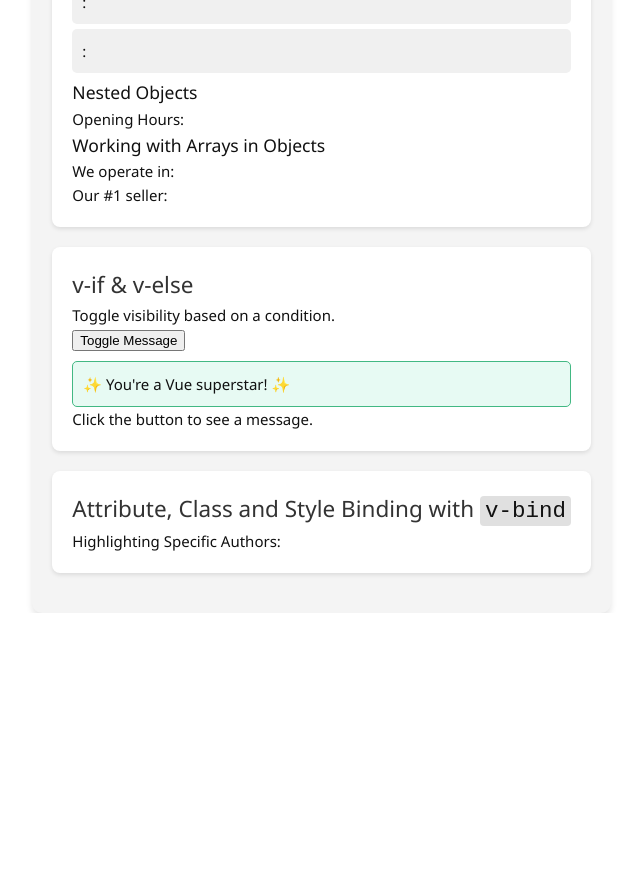
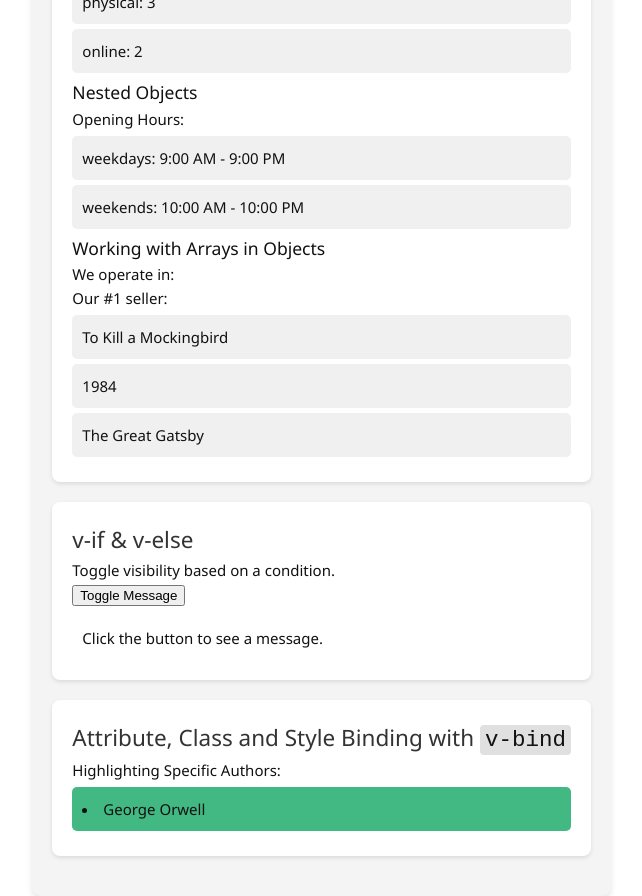
Before and after one commit to Ruixxxxxxx/NoMash-Library, a Vue app: page / in a window 1280 px wide. Shown: the part 1320-2216 px from the top of the page, without its empty margins (29-671 px from the left). Before the commit the page ends 1933 px from the top, so only its background shows below. Built offline with nearby package versions, Linux system fonts and the light colour scheme.

Commit message:
Update JSON.Vue

```diff
--- a/src/components/JSON.vue
+++ b/src/components/JSON.vue
@@ -74,8 +74,8 @@
       <!-- Activity 10: Iterate through the storeTypes array and display the store type and the number of stores that use that type. -->
       <!-- TODO: CODE TO RENDER LIST OF STORE TYPES HERE -->
       <ul>
-        <li v-for="type in bookstores.storeTypes" :key="type.type">
-          {{ type.type }}: {{ type.stores }}
+        <li v-for="(type, number) in bookstores.storeTypes" :key="type">
+          {{ number }}: {{ type }}
         </li>
       </ul>
 
@@ -83,12 +83,22 @@
       <p>Opening Hours:</p>
       <!-- Activity 11: Iterate through the openingHours object and display the day of the week and the opening and closing times. -->
       <!-- TODO: CODE TO RENDER LIST OF OPENING HOURS HERE -->
+      <ul>
+        <li v-for="(hours, day) in bookstores.openingHours" :key="day">
+          {{ day }}: {{ hours.open }} - {{ hours.close }}
+        </li>
+      </ul>
 
       <h3>Working with Arrays in Objects</h3>
       <!-- Activity 12: Get the top sellers from the bookstores object. -->
       <!-- TODO: CODE TO GET TOP SELLERS HERE -->
       <p>We operate in:</p>
       <p>Our #1 seller:</p>
+      <ul>
+        <li v-for="seller in bookstores.topSellers" :key="seller">
+          {{ seller }}
+        </li>
+      </ul>
     </section>
 
     <section class="lab-section">
@@ -97,13 +107,16 @@
       <!-- Activity 13: Toggle the message visibility when the button is clicked. -->
       <!-- TODO: CODE TO TOGGLE MESSAGE VISIBILITY HERE. Hint: Use the v-if directive. -->
       <button @click="showMessage = !showMessage">Toggle Message</button>
-      <p class="message success">✨ You're a Vue superstar! ✨</p>
-      <p>Click the button to see a message.</p>
+      <p v-if="showMessage" class="message success">✨ You're a Vue superstar! ✨</p>
+      <p v-else class="message">Click the button to see a message.</p>
     </section>
 
     <section class="lab-section">
       <h2>Attribute, Class and Style Binding with <code>v-bind</code></h2>
       <p>Highlighting Specific Authors:</p>
+      <li class="highlight">
+        {{ orwell.name }}
+      </li>
     </section>
   </div>
 </template>
```
